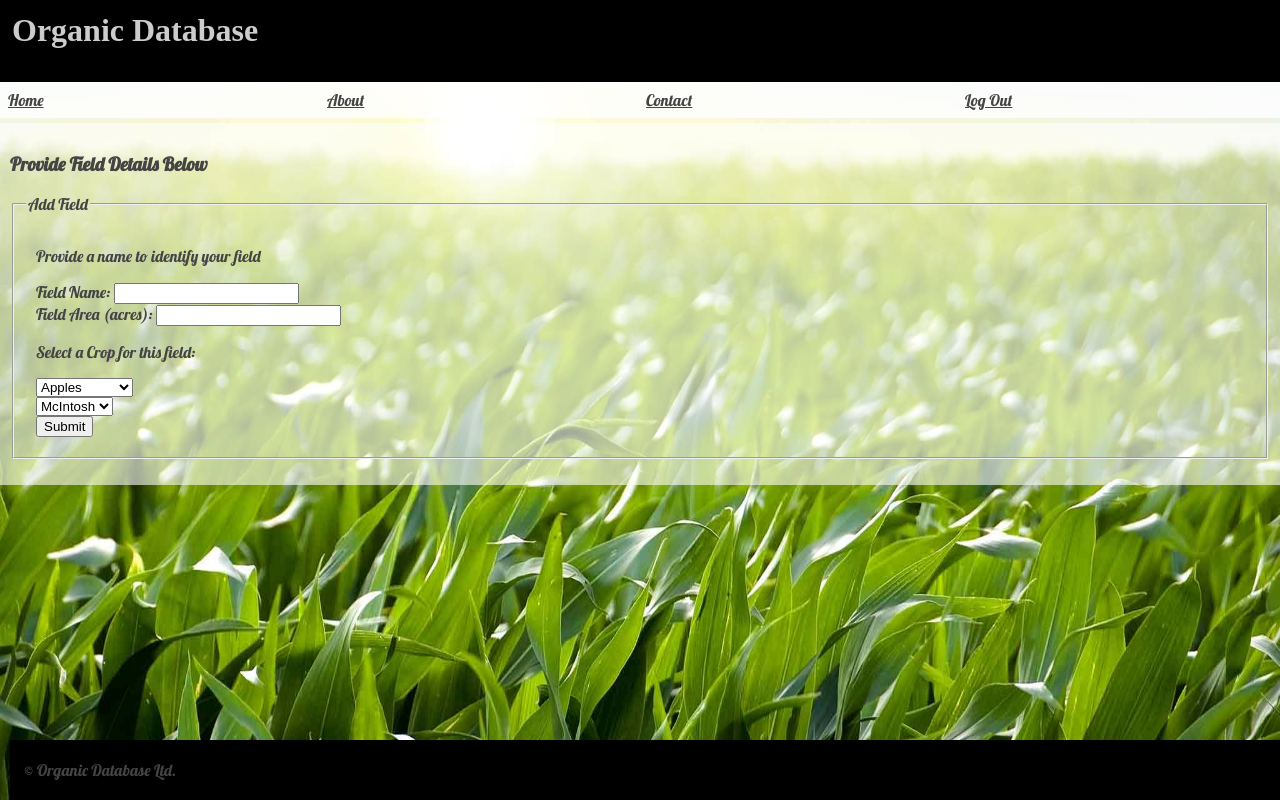
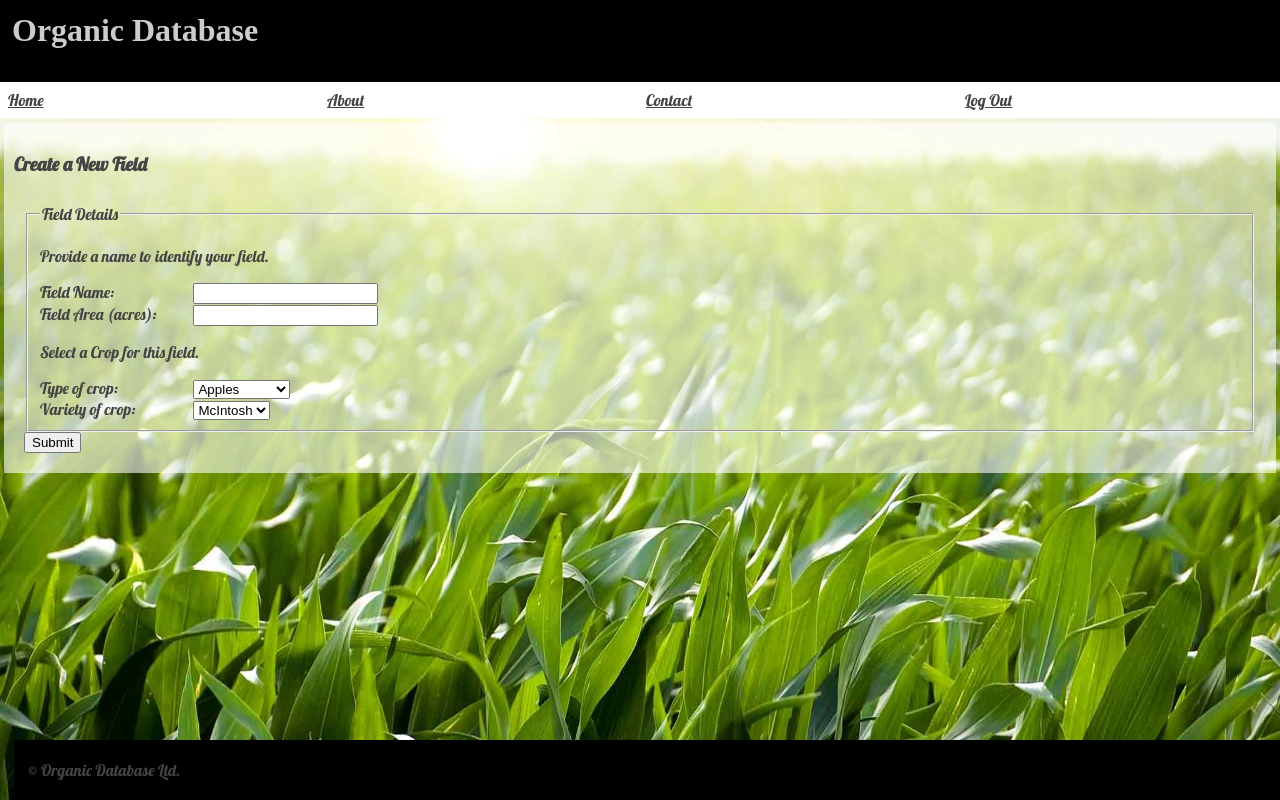
Before and after one commit to Zaft/LAMP-Project, a PHP site: page /addfield.php in a window 1280 px wide. Run offline with PHP 8.4, Linux system fonts and the light colour scheme; a user stored in the database is signed in; data comes from the database, SQL or seed files in the repository; some web fonts are replaced.

Commit message:
Did some layout changes to unify all of the pages.

```diff
--- a/addfield.php
+++ b/addfield.php
@@ -22,18 +22,19 @@
 	    $displayBlock = '
 	    <div class="content">
 	    <div class="contentblock">
-	       <h3> Provide Field Details Below </h3>
-	       <fieldset>
-	       <legend>Add Field</legend>
-	       <form method="POST" action="">
-		   <p>Provide a name to identify your field</p>
-		    Field Name:
+		<h3> Create a New Field </h3>
+		<form method="POST" action="">
+		    <fieldset>
+		    <legend>Field Details</legend>
+		    <p>Provide a name to identify your field.</p>
+		    <label class="addfield" for="fertilizer">Field Name:</label>
 		    <input type ="text" name="fieldname">
 		    </br>
-		    Field Area (acres):
+		    <label class="addfield" for="fieldarea">Field Area (acres):</label>
 		    <input type ="text" name="fieldarea">
 		    </br>
-		    <p>Select a Crop for this field:</p>
+		    <p>Select a Crop for this field.</p>
+		    <label class="addfield" for="crop">Type of crop: </label>
 		    <select name="crop" onchange="loadCropSubtypes(this.value)">
 	    </div>
 	    </div>';
@@ -44,11 +45,11 @@
 	    }
 	    $displayBlock .= '
 		</select><br>
+		<label class="addfield" for="crop_subtype">Variety of crop: </label>
 		<select name="crop_subtype"></select><br>
+		</fieldset>
 		<input type="submit" name="submit" value="Submit"/>
-		</form>
-		</fieldset>';
-	    $displayBlock .= '<p id="test">';
+		</form>';
 	}
     }
 ?>
--- a/styles.css
+++ b/styles.css
@@ -68,22 +68,29 @@ body {
 
 label.applyaccount {
     display: inline-block;
-    width:100px;
+    width: 100px;
 }
 
 label.createapplication {
     display: inline-block;
-    width:100px;
+    width: 100px;
 }
 
-/*div.header {
-    width: 100%;
-    position: fixed;
-}*/
+label.addfield {
+    display: inline-block;
+    width: 150px;
+}
+
+label.login {
+    display: inline-block;
+    width: 100px;
+}
 
 div.content {
     padding-top: 120px;
     padding-bottom: 50px;
+    margin-left: 4px;
+    margin-right: 4px;
 }
 
 #adobeLogo{
@@ -100,7 +107,7 @@ div.contentblock {
 }
 
 table.menu {
-    background: rgba(255, 255, 255, 0.8);
+    background: white;
 }
 
 div.header {
--- a/viewapplications.php
+++ b/viewapplications.php
@@ -25,8 +25,9 @@
 	    $cropSubtypeNameResult = mysqli_query($mysqli, $cropSubtypeNameQuery) or die(mysqli_error($mysqli));
 	    $cropSubtypeName = mysqli_fetch_array($cropSubtypeNameResult)['name'];
 
-	    $display .= "<h4>" . $fieldrow['name'] . "</h4>";
-	    $display .= '<p>' . $cropSubtypeName . " " . $cropName . '</p>';
+	    $display .= '<h4>' . $fieldrow['name'] . '</h4>
+		    <fieldset>
+		    <legend>' . $cropSubtypeName . " " . $cropName . '</legend>';
 
 	    $display .= '<p>Pesticide</p>';
 	    $pesticideQuery = "SELECT * FROM pesticides WHERE id = " . $resultrow['pesticide'] . ";";
```
Also changed, not shown: createapplication.php (+10 -4 lines), login.php (+10 -5 lines).
